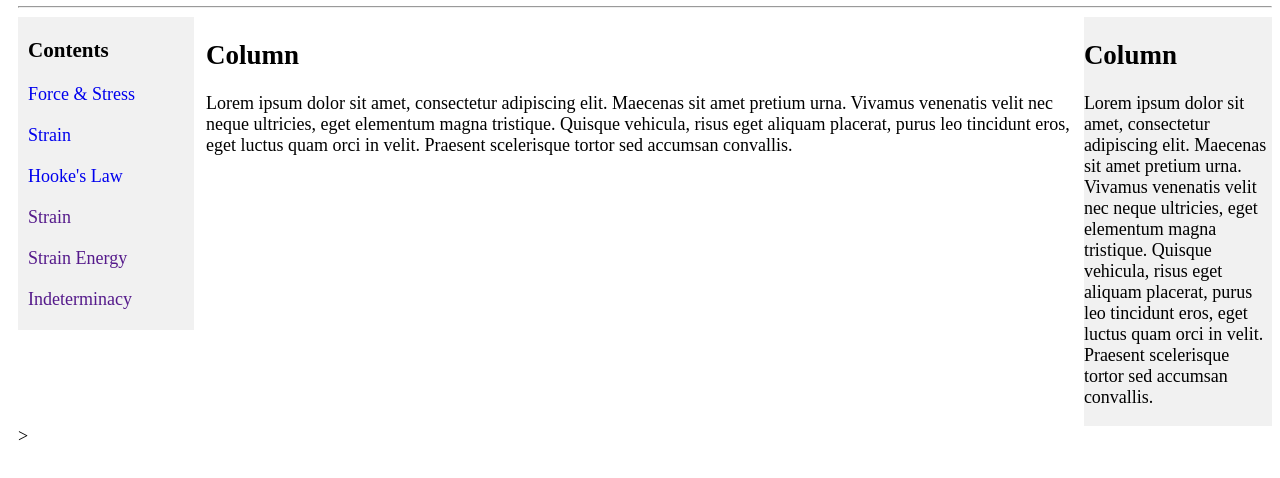
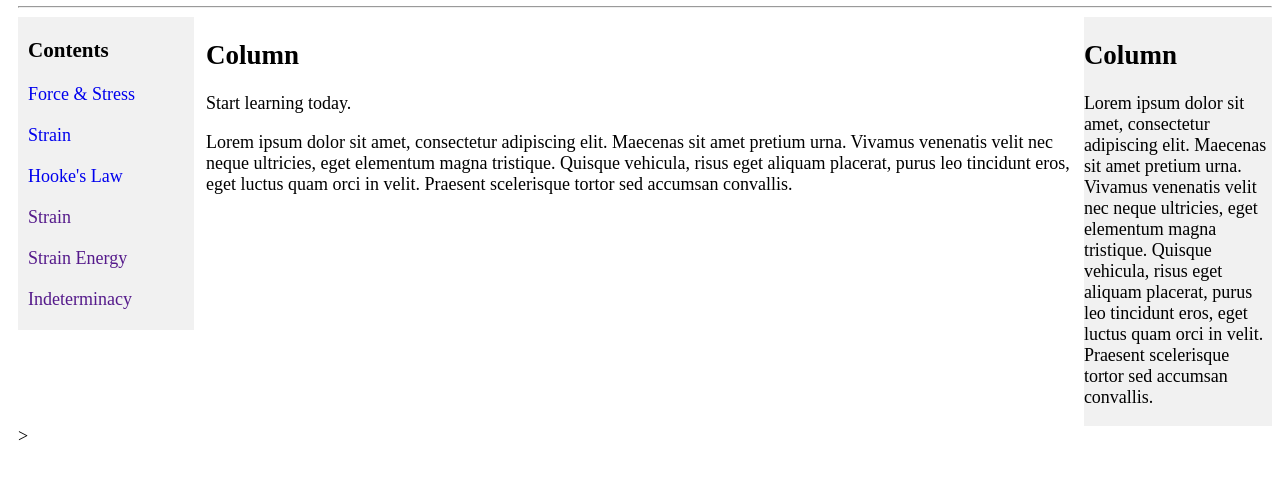
Before and after one commit to learnStructureEngineering/home, a plain HTML site: page index.html in a window 1280 px wide. Shown: the part 142-620 px from the top of the page. Drawn offline with Linux system fonts and the light colour scheme.

Commit message:
Update index.html

```diff
--- a/index.html
+++ b/index.html
@@ -42,6 +42,7 @@
 
         <div class="column middleside">
             <h2>Column</h2>
+            <p>Start learning today.</p>
             <p>
                 Lorem ipsum dolor sit amet, consectetur adipiscing elit. Maecenas sit amet pretium urna.
                 Vivamus venenatis velit nec neque ultricies, eget elementum magna tristique. Quisque vehicula, risus eget aliquam
```
